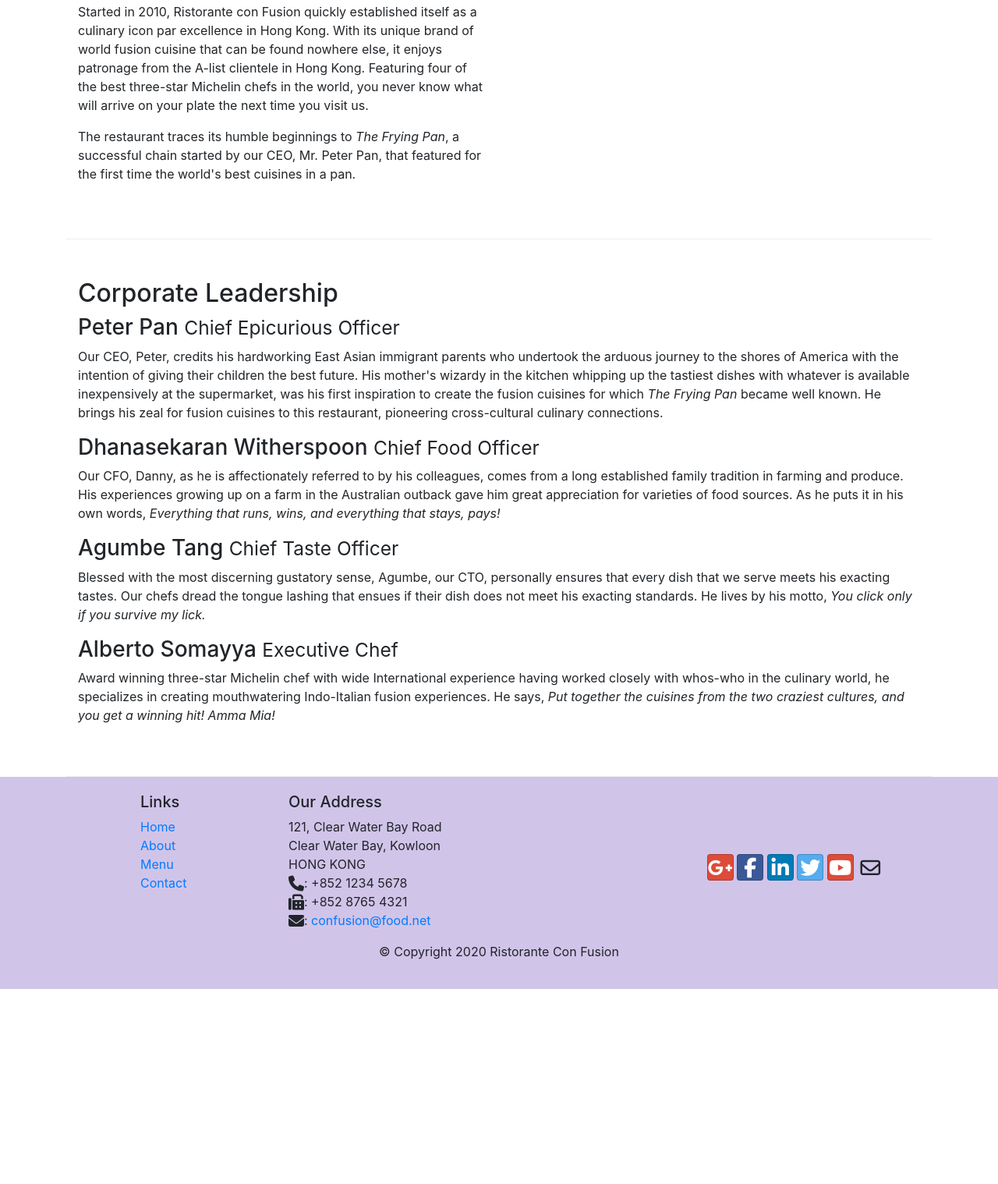
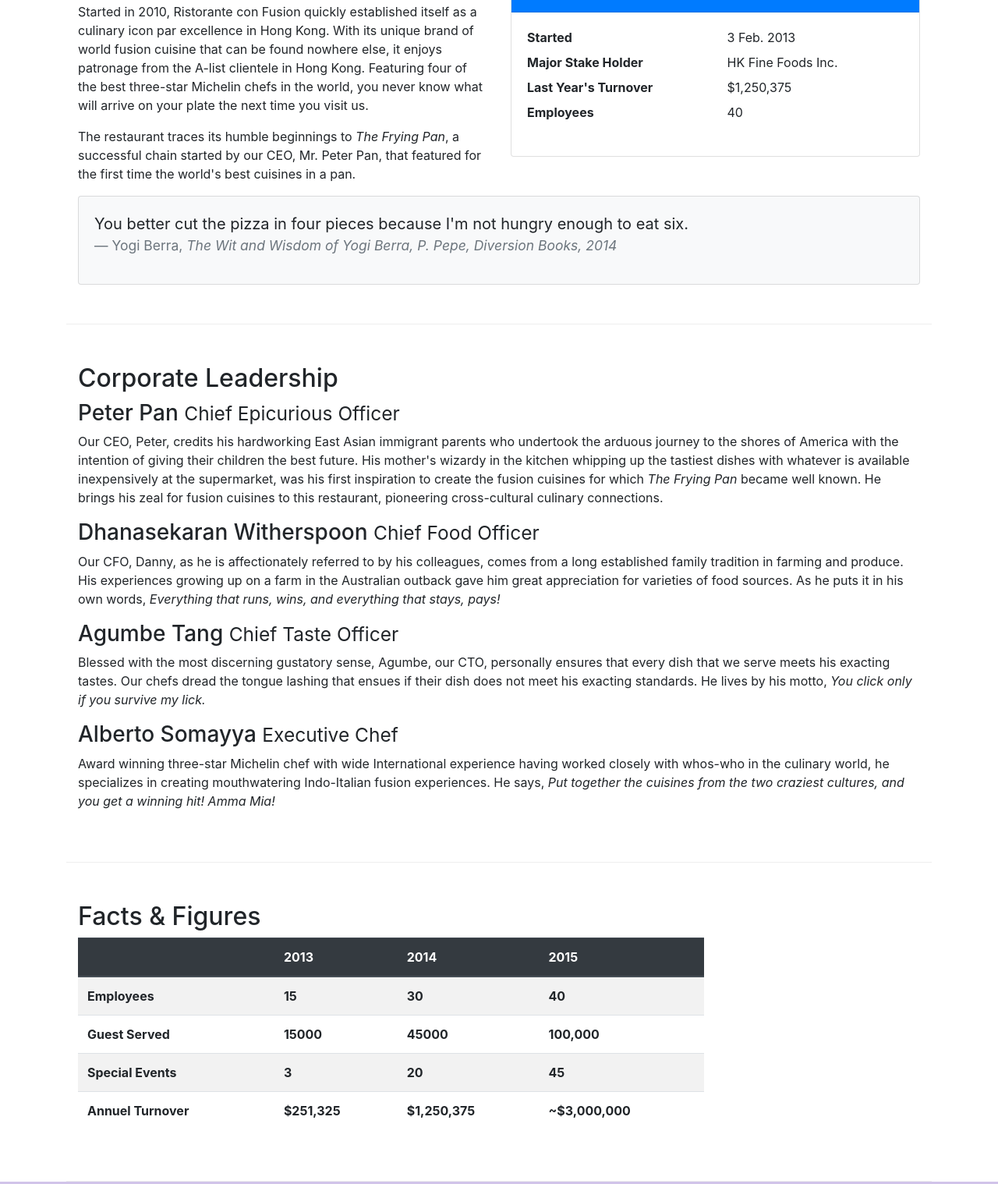
Before and after one commit to jramirez18/RistoranteConFusion, a plain HTML site: page aboutus.html in a window 1280 px wide. Shown: the part 558-2076 px from the top of the page at 78% size. Before the commit the page ends 1826 px from the top, so only its background shows below. Drawn offline with nearby package versions, Linux system fonts and the light colour scheme.

Commit message:
Tables and cards

```diff
--- a/aboutus.html
+++ b/aboutus.html
@@ -24,16 +24,16 @@
             <a class="navbar-brand mr-auto" href="./index.html">Ristorante Con Fusion</a>
             <div class="collapse navbar-collapse" id="Navbar">
                 <ul class="navbar-nav mr-auto">
-                    <li class="nav-item active"><a class="nav-link" href="./index.html"><span
-                                class="fa fa-home fa-lg"></span>
+                    <li class="nav-item"><a class="nav-link" href="./index.html"><span class="fa fa-home fa-lg"></span>
                             Home</a>
                     </li>
-                    <li class="nav-item"><a class="nav-link" href="./aboutus.html"><span
+                    <li class="nav-item active"><a class="nav-link" href="./aboutus.html"><span
                                 class="fa fa-info fa-lg"></span>
                             About</a></li>
                     <li class="nav-item"><a class="nav-link" href="#"><span class="fa fa-list fa-lg"></span> Menu</a>
                     </li>
-                    <li class="nav-item"><a class="nav-link" href="#"><span class="fa fa-address-card fa-lg"></span>
+                    <li class="nav-item"><a class="nav-link" href="./contactus.html"><span
+                                class="fa fa-address-card fa-lg"></span>
                             Contact</a>
                     </li>
                 </ul>
@@ -80,9 +80,40 @@
                 <p>The restaurant traces its humble beginnings to <em>The Frying Pan</em>, a successful chain started by
                     our CEO, Mr. Peter Pan, that featured for the first time the world's best cuisines in a pan.</p>
             </div>
-            <div>
+            <div class="col-sm">
+                <!--BOOTSTRAP CARDS-->
+                <div class="card">
+                    <h3 class="card-header bg-primary text-white">Facts At a Glance</h3>
+                    <div class="card-body">
+                        <dl class="row">
+                            <dt class="col-6">Started</dt>
+                            <dd class="col-6">3 Feb. 2013</dd>
+                            <dt class="col-6">Major Stake Holder</dt>
+                            <dd class="col-6">HK Fine Foods Inc.</dd>
+                            <dt class="col-6">Last Year's Turnover</dt>
+                            <dd class="col-6">$1,250,375</dd>
+                            <dt class="col-6">Employees</dt>
+                            <dd class="col-6">40</dd>
+                        </dl>
+                    </div>
+                </div>
+            </div>
+            <!--AGREGAMOS OTRO DIV CON LA CLASE COL-12 AQUI, ES PARTE DE LOS CARDS-->
+            <div class="col-12">
+                <div class="card card-body bg-light">
+                    <blockquote class="blockquote">
+                        <p class="mb-0">You better cut the pizza in four pieces because
+                            I'm not hungry enough to eat six.</p>
+                        <footer class="blockquote-footer">Yogi Berra,
+                            <cite title="Source Title">The Wit and Wisdom of Yogi Berra,
+                                P. Pepe, Diversion Books, 2014</cite>
+                        </footer>
+                    </blockquote>
+                </div>
             </div>
         </div>
+
+
 
 
         <div class="row row-content">
@@ -116,6 +147,54 @@
                     whos-who in the culinary world, he specializes in creating mouthwatering Indo-Italian fusion
                     experiences. He says, <em>Put together the cuisines from the two craziest cultures, and you get a
                         winning hit! Amma Mia!</em></p>
+            </div>
+        </div>
+
+        <!--BOSTRAP TABLES-->
+        <div class="row row-content">
+            <div class="col-12 col-sm-9">
+                <h2>Facts &amp; Figures</h2>
+                <div class="table-responsive">
+                    <table class="table table-striped">
+                        <thead class="thead-dark">
+                            <tr>
+                                <th>&nbsp;</th>
+                                <th>2013</th>
+                                <th>2014</th>
+                                <th>2015</th>
+                            </tr>
+                        </thead>
+                        <tbody>
+                            <tr>
+                                <th>Employees</th>
+                                <th>15</th>
+                                <th>30</th>
+                                <th>40</th>
+                            </tr>
+                            <tr>
+                                <th>Guest Served</th>
+                                <th>15000</th>
+                                <th>45000</th>
+                                <th>100,000</th>
+                            </tr>
+                            <tr>
+                                <th>Special Events</th>
+                                <th>3</th>
+                                <th>20</th>
+                                <th>45</th>
+                            </tr>
+                            <tr>
+                                <th>Annuel Turnover</th>
+                                <th>$251,325</th>
+                                <th>$1,250,375</th>
+                                <th>~$3,000,000</th>
+                            </tr>
+                        </tbody>
+                    </table>
+                </div>
+            </div>
+            <div class="col-12 col-sm-3">
+
             </div>
         </div>
 
```
Also changed, not shown: contactus.html (+1 -1 lines).
